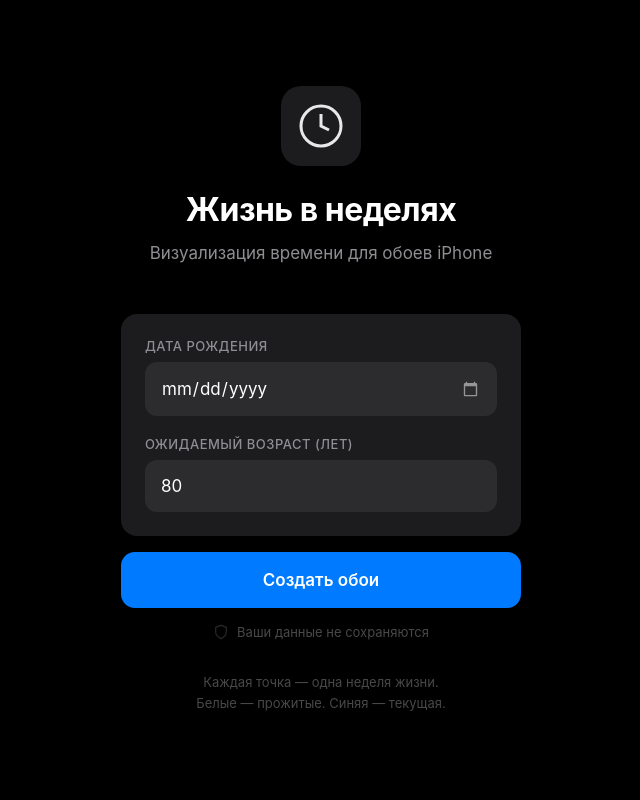
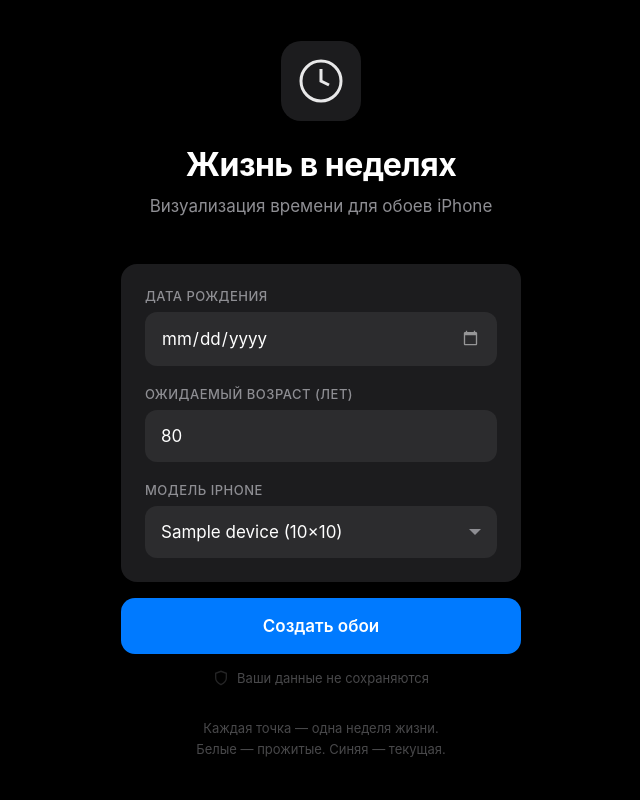
Before and after one commit to i-repin-i-m-i/calendar, a Flask app: template templates/index.html in a window 1280 px wide. Shown: the whole page, without its empty margins (319-959 px from the left). Run offline with Flask 3, Linux system fonts and the light colour scheme; the template is opened without the code that fills it: most values are stand-ins (such as "Sample title", 1, 10 or a date in 2020).

Commit message:
Update index.html

```diff
--- a/templates/index.html
+++ b/templates/index.html
@@ -20,17 +15,14 @@
             --text-tertiary: #48484A;
             --accent: #007AFF;
             --accent-hover: #0A84FF;
-            --border: #38383A;
         }
-
         html {
-            font-family: -apple-system, BlinkMacSystemFont, 'SF Pro Display', 'SF Pro Text', 'Helvetica Neue', sans-serif;
+            font-family: -apple-system, BlinkMacSystemFont, 'SF Pro Display', sans-serif;
             background: var(--bg);
             color: var(--text-primary);
             min-height: 100vh;
             -webkit-font-smoothing: antialiased;
         }
-
         body {
             min-height: 100vh;
             display: flex;
@@ -60,41 +42,17 @@
             align-items: center;
             justify-content: center;
         }
-
-        .logo svg {
-            width: 48px;
-            height: 48px;
-            opacity: 0.9;
-        }
-
-        h1 {
-            font-size: 32px;
-            font-weight: 700;
-            letter-spacing: -0.5px;
-            margin-bottom: 12px;
-        }
-
-        .subtitle {
-            color: var(--text-secondary);
-            font-size: 17px;
-            line-height: 1.5;
-        }
-
+        .logo svg { width: 48px; height: 48px; opacity: 0.9; }
+        h1 { font-size: 32px; font-weight: 700; letter-spacing: -0.5px; margin-bottom: 12px; }
+        .subtitle { color: var(--text-secondary); font-size: 17px; }
         .form-card {
             background: var(--surface);
             border-radius: 16px;
             padding: 24px;
             margin-bottom: 16px;
         }
-
-        .form-group {
-            margin-bottom: 20px;
-        }
-
-        .form-group:last-of-type {
-            margin-bottom: 0;
-        }
-
+        .form-group { margin-bottom: 20px; }
+        .form-group:last-of-type { margin-bottom: 0; }
         label {
             display: block;
             font-size: 13px;
@@ -104,8 +62,7 @@
             letter-spacing: 0.5px;
             margin-bottom: 8px;
         }
-
-        input {
+        input, select {
             width: 100%;
             background: var(--surface-elevated);
             border: none;
@@ -115,28 +72,33 @@
             color: var(--text-primary);
             font-family: inherit;
             outline: none;
-            transition: all 0.2s ease;
-        }
-
-        input:focus {
-            box-shadow: 0 0 0 3px rgba(0, 122, 255, 0.3);
-        }
-
-        input::placeholder {
-            color: var(--text-tertiary);
-        }
-
-        input[type="date"] {
             -webkit-appearance: none;
             appearance: none;
         }
-
+        input:focus, select:focus {
+            box-shadow: 0 0 0 3px rgba(0, 122, 255, 0.3);
+        }
         input[type="date"]::-webkit-calendar-picker-indicator {
             filter: invert(1);
             opacity: 0.5;
             cursor: pointer;
         }
-
+        .select-wrapper { position: relative; }
+        .select-wrapper::after {
+            content: '';
+            position: absolute;
+            right: 16px;
+            top: 50%;
+            transform: translateY(-50%);
+            border-left: 6px solid transparent;
+            border-right: 6px solid transparent;
+            border-top: 6px solid var(--text-secondary);
+            pointer-events: none;
+        }
+        select option {
+            background: var(--surface-elevated);
+            color: var(--text-primary);
+        }
         button {
             width: 100%;
             background: var(--accent);
@@ -221,26 +148,25 @@
             <div class="form-card">
                 <div class="form-group">
                     <label for="birth_date">Дата рождения</label>
-                    <input
-                        type="date"
-                        id="birth_date"
-                        name="birth_date"
-                        required
-                        max="{{ today }}"
-                    >
+                    <input type="date" id="birth_date" name="birth_date" required>
                 </div>
 
                 <div class="form-group">
                     <label for="life_expectancy">Ожидаемый возраст (лет)</label>
-                    <input
-                        type="number"
-                        id="life_expectancy"
-                        name="life_expectancy"
-                        placeholder="80"
-                        min="1"
-                        max="150"
-                        required
-                    >
+                    <input type="number" id="life_expectancy" name="life_expectancy" placeholder="80" min="1" max="150" required>
+                </div>
+
+                <div class="form-group">
+                    <label for="model">Модель iPhone</label>
+                    <div class="select-wrapper">
+                        <select id="model" name="model">
+                            {% for key, device in models.items() %}
+                            <option value="{{ key }}" {% if key == '17air' %}selected{% endif %}>
+                                {{ device.name }} ({{ device.width }}×{{ device.height }})
+                            </option>
+                            {% endfor %}
+                        </select>
+                    </div>
                 </div>
             </div>
 
```
Also changed, not shown: other parts of templates/index.html (+6 -59 lines).
